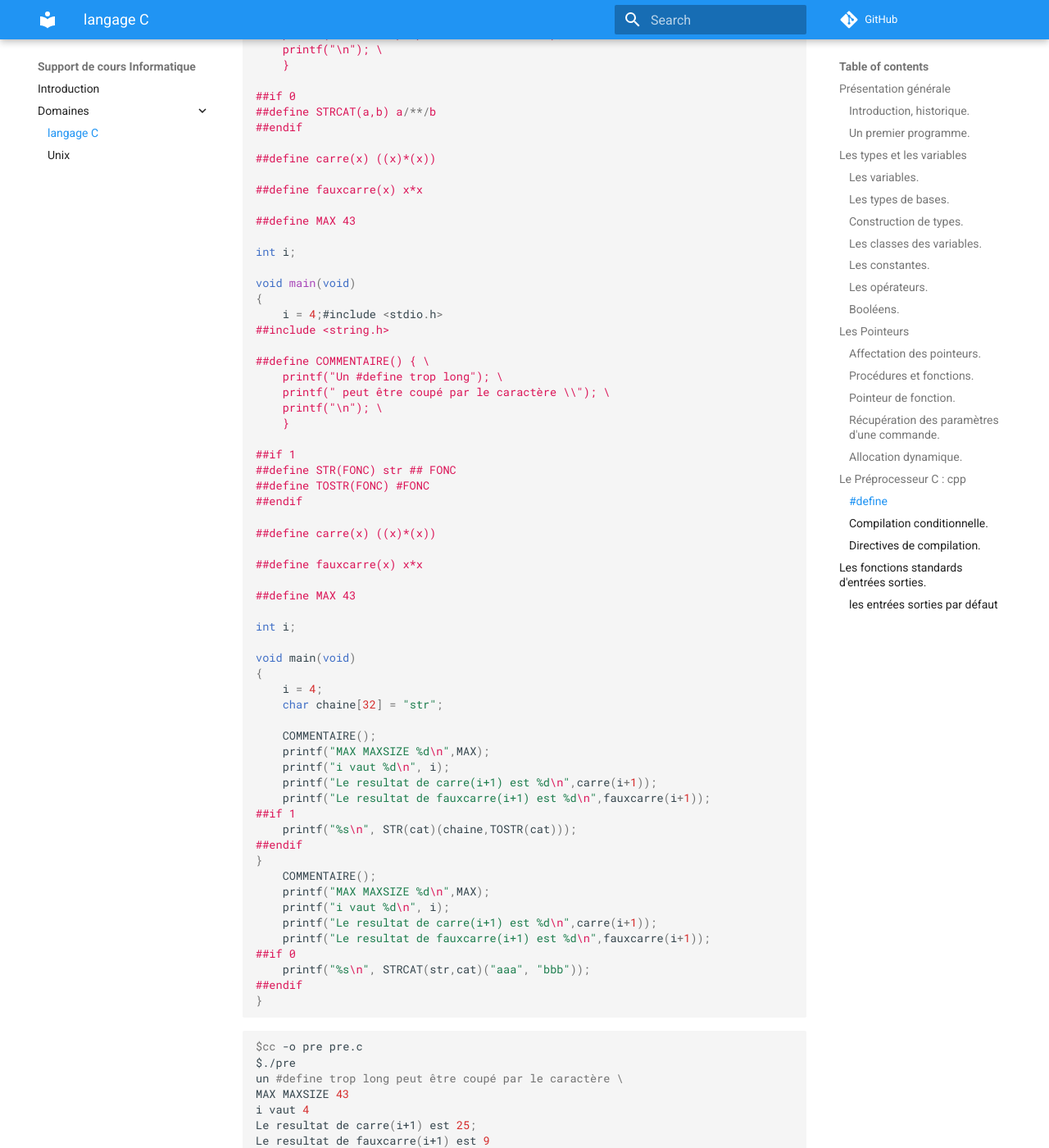
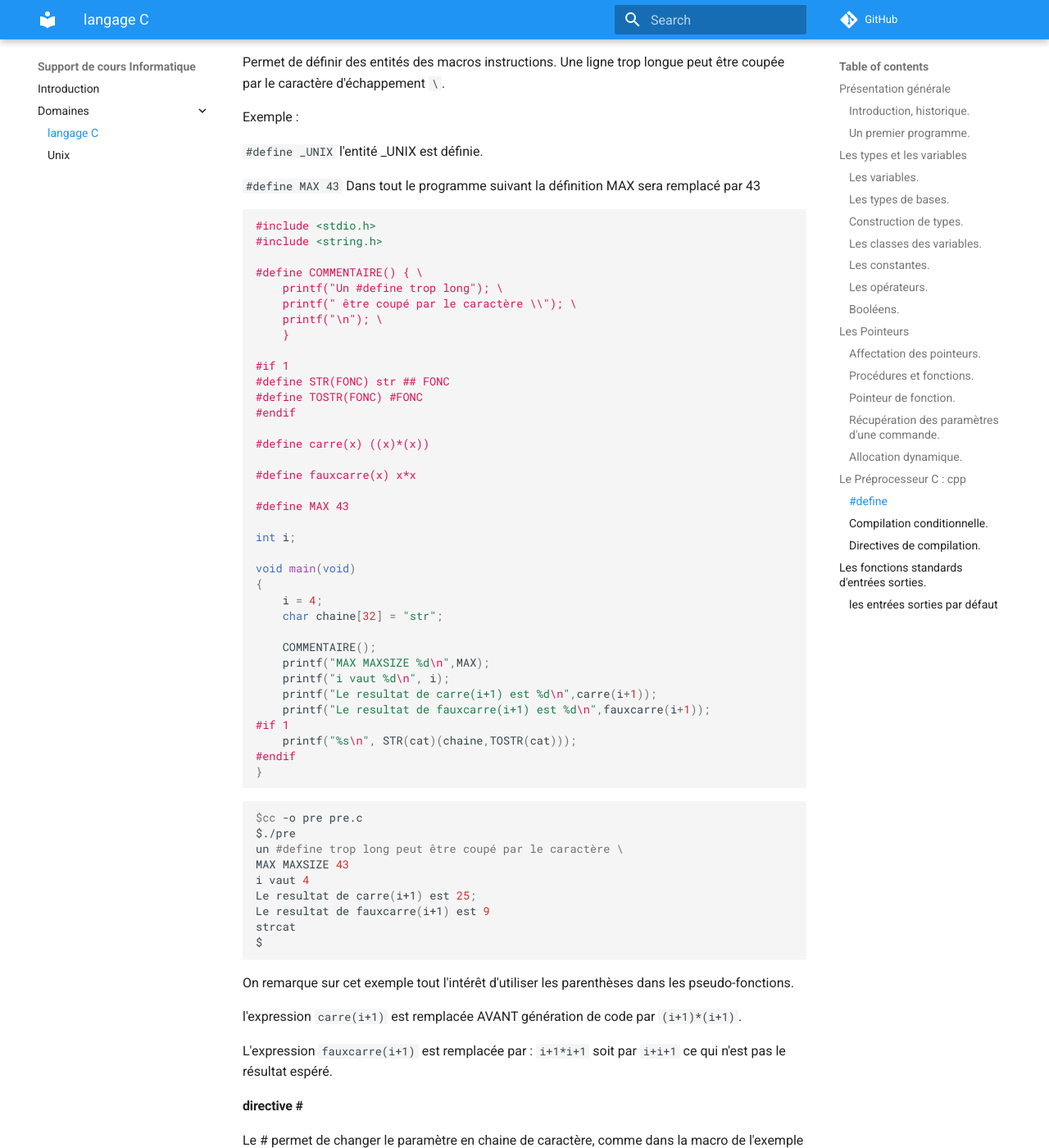
Before and after one commit to eljyw/cours, an MkDocs documentation site: the page built from docs/langC.md, in a window 1280 px wide and 1400 px high, scrolled down 24228 px. Shown: the whole window at 82% size. Built offline with MkDocs 1.6.1 and Material for MkDocs 9.7.7, drawn with Linux system fonts in a browser that asks for light colours; comment, search, counter and statistics services are not loaded; some of the changed text lies outside the part shown.

Commit message:
typo in langC

````diff
--- a/docs/langC.md
+++ b/docs/langC.md
@@ -146,7 +146,7 @@ void main(void)
 
 La taille de ces types (nombre d'octet pris en mémoire) varie suivant les versions. La seule chose qui vous est assuré est que:
 
-char <= short <= int <= long <= float <= double
+**char <= short <= int <= long <= float <= double**
 
 Tous ces types peuvent recevoir le mot clé `unsigned` pour non signé.
 
@@ -271,7 +271,6 @@ struct point {
 } pix;
 
 struct point *p;
-
 ```
 
 La structure a un nom 'point' qui peut être réutiliser dans un programme.
@@ -567,7 +567,7 @@ Exemple :
 
 ```C
 int * p; /* Pointeur sur un entier */
-struct _point * pixptr;/* Pointeur sur un objet de TYPE _point */
+struct _point * pixptr; /* Pointeur sur un objet dont le type est struct _point */
 ```
 
 L'objet pointé par le pointeur 'p' est noté : '\*p' , l'adresse d'un objet 'q' est notée ' &q ';
@@ -577,7 +577,7 @@ Exemple : (sur les versions actuelles peut donner un warning à la compilation,
 
 ```C
 /* $cat demoptr.c */
-##include <stdio.h>
+#include <stdio.h>
 
 void main(void){
 	int i;
@@ -602,9 +602,9 @@ void main(void){
 ```
 
 ```sh
-$cc -o demoptr.e demoptr.c
+$ cc -o demoptr.e demoptr.c
 $
-$demoptr.e
+$ ./demoptr.e
 Valeur du contenu à l'adresse de p est 10
 Ceci est une chaîne.
 Ceci est une chaîne.
@@ -613,15 +613,15 @@ $
 
 Les opérations sur les pointeurs sont :
 
-L'affectation simple : **=**
+- L'affectation simple : **=**
 
-Les opérations arithmétiques : **+** , **-** , **++** , **\--**
+- Les opérations arithmétiques : **+** , **-** , **++** , **\--**
 
-L'indirection : **\*** , **-\>**
+- L'indirection : **\*** , **-\>**
 
-Les conversions de type et le calcul de la taille.
+- Les conversions de type et le calcul de la taille.
 
-Les opérateurs de comparaison.
+- Les opérateurs de comparaison.
 
 ### Affectation des pointeurs.
 
@@ -640,21 +640,23 @@ void main(void)
 ```
 
 ```sh
-$cc -o faux faux.c
-$faux
+$ cc -o faux faux.c
+$ ./faux
 
 Bus error (core dumped)
 $
 
 ```
 
-ATTENTION la différence de type entre les deux membres lors d'une affectation n'est pas traitée comme une erreur fatale mais donne lieu à un 'warning'.
+!!! attention
+    la différence de type entre les deux membres lors d'une affectation
+    n'est pas traitée comme une erreur fatale mais donne lieu à un 'warning'.
 
 Exemple :
 
 ```C
 /* $cat demoptr2.c */
-##include <stdio.h>
+#include <stdio.h>
 
 void main(void)
 {
@@ -680,7 +682,7 @@ void main(void)
 }
 ```
 
-La règle à appliquer est de toujours écrire des expressions homogènes pour éviter les warnings, de plus l'on sait ce que l'on fait !!!! (En principe.)
+La règle à appliquer est de toujours écrire des expressions homogènes pour éviter les warnings, de plus l'on sait ce que l'on fait !!!! (En principe)
 
 #### Les pointeurs et les chaînes de caractères.
 
@@ -693,7 +695,7 @@ Exemple :
 ```C
 /* $cat demoptr3.c */
 
-##include <stdio.h>
+#include <stdio.h>
 
 char *p,c;
 int i;
@@ -721,15 +723,15 @@ Regardons la dernière expression de plus prés :
 On peut construire une chaîne de caractères de différentes manières:
 
 - En utilisant les guillemets, la caractère de fin de chaîne (NULL) est automatiquement rajouté.
-- En remplissant \"à la main\" les zones d'un tableau.
-- En utilisant des fonctions de la bibliothèque standard du C tel que strcpy, strcat \...
+- En remplissant *à la main* les zones d'un tableau.
+- En utilisant des fonctions de la bibliothèque standard du C tel que `strcpy()`, `strcat()` \...
 
 Exemple:
 
 ```C
 /* $cat chaine.c */
-##include <stdio.h>
-##include <string.h>
+#include <stdio.h>
+#include <string.h>
 
 void main(void)
 {
@@ -768,23 +771,23 @@ $
 ```
 
 
-
 ### Procédures et fonctions.
-
 
 En C il n'y a pas de différence entre une procédure et une fonction, par défaut une fonction retourne un entier. Une procédure étant une fonction qui ne retourne pas de valeur.
 
 Une fonction peut également retourner l'un des types de base ou un pointeur.
 
-Attention dans une fonction les variables sont de classe 'auto' c'est à dire dynamique. En fait elles sont allouées dans la pile et disparaissent après l'exécution de la fonction.
+!!! attention
+    Dans une fonction les variables sont par défaut de classe 'auto', c'est à dire dynamique.
+    En fait elles sont allouées dans la pile et **disparaissent** après l'exécution de la fonction.
 
-En C Les paramètres d'un fonction sont TOUS passés par valeurs. Si l'on veut passer des paramètres par référence il est nécessaire de passer l'adresse de la variable.
+En C les paramètres d'une fonction sont **tous** passés par valeurs. Si l'on veut passer des paramètres par référence il est nécessaire de passer l'adresse de la variable.
 
 Exemple :
 
 ```C
 /* $cat para.c*/
-##include <stdio.h>
+#include <stdio.h>
 /* La fonction swap1 ne marche pas */
 void swap1(int a,int b)
 {
@@ -881,7 +886,7 @@ Exemple:
 
 ```C
 /* cat litarg.c */
-##include <stdio.h>
+#include <stdio.h>
 void main(int argc,char ** argv)
 {
 	int i;
@@ -892,24 +897,25 @@ void main(int argc,char ** argv)
 
 ```sh
 $cc -o arg litarg.c
-$arg bonjour cc -o argument
+$ ./arg bonjour cc -o argument
 Argument n° 0 est arg
 Argument n° 1 est bonjour
 Argument n° 2 est cc
 Argument n° 3 est -o
 Argument n° 4 est argument
 $
-$arg
+$ ./arg
 Argument n° 0 est arg
 $
 ```
 
 On remarque qu'un programme possède au moins un argument : le nom du programme.
 
-NOTE : Si vous travaillez sous UNIX Essayer 'arg \*' cela vous donnera la liste des fichiers sous votre directory courante.
+!!! note
+    Si vous travaillez sous UNIX Essayer 'arg \*' cela vous donnera la liste des fichiers sous votre directory courante.
 
 ```sh
-$arg *.c
+$ ./arg *.c
 Argument n° 0 est arg
 Argument n° 1 est lit_arg.c
 Argument n° 2 est foncptr.c
@@ -1108,73 +1115,42 @@ Exemple :
 `#define MAX 43` Dans tout le programme suivant la définition MAX sera remplacé par 43
 
 ```C
-/* $cat pre.c */
-##include <stdio.h>
 
-##define COMMENTAIRE() { \
+#include <stdio.h>
+#include <string.h>
+
+#define COMMENTAIRE() { \
     printf("Un #define trop long"); \
     printf(" être coupé par le caractère \\"); \
     printf("\n"); \
     }
 
-##if 0
-##define STRCAT(a,b) a/**/b
-##endif
+#if 1
+#define STR(FONC) str ## FONC
+#define TOSTR(FONC) #FONC
+#endif
 
-##define carre(x) ((x)*(x))
+#define carre(x) ((x)*(x))
 
-##define fauxcarre(x) x*x
+#define fauxcarre(x) x*x
 
-##define MAX 43
-
-int i;
-
-void main(void)
-{
-	i = 4;#include <stdio.h>
-##include <string.h>
-
-##define COMMENTAIRE() { \
-    printf("Un #define trop long"); \
-    printf(" peut être coupé par le caractère \\"); \
-    printf("\n"); \
-    }
-
-##if 1
-##define STR(FONC) str ## FONC
-##define TOSTR(FONC) #FONC
-##endif
-
-##define carre(x) ((x)*(x))
-
-##define fauxcarre(x) x*x
-
-##define MAX 43
+#define MAX 43
 
 int i;
 
 void main(void)
 {
 	i = 4;
-    char chaine[32] = "str";
+	char chaine[32] = "str";
 
 	COMMENTAIRE();
 	printf("MAX MAXSIZE %d\n",MAX);
-    printf("i vaut %d\n", i);
+	printf("i vaut %d\n", i);
 	printf("Le resultat de carre(i+1) est %d\n",carre(i+1));
 	printf("Le resultat de fauxcarre(i+1) est %d\n",fauxcarre(i+1));
-##if 1
-    printf("%s\n", STR(cat)(chaine,TOSTR(cat)));
-##endif
-}
-	COMMENTAIRE();
-	printf("MAX MAXSIZE %d\n",MAX);
-    printf("i vaut %d\n", i);
-	printf("Le resultat de carre(i+1) est %d\n",carre(i+1));
-	printf("Le resultat de fauxcarre(i+1) est %d\n",fauxcarre(i+1));
-##if 0
-    printf("%s\n", STRCAT(str,cat)("aaa", "bbb"));
-##endif
+#if 1
+	printf("%s\n", STR(cat)(chaine,TOSTR(cat)));
+#endif
 }
 ```
 
@@ -1190,19 +1166,19 @@ strcat
 $
 ```
 
-On remarque sur cet exemple tout l'intérêt d'utiliser lesparenthèses dans les pseudo-fonctions.
+On remarque sur cet exemple tout l'intérêt d'utiliser les parenthèses dans les pseudo-fonctions.
 
-l'expression `carre(i+1)` est remplacé AVANT génération de code par `(i+1)*(i+1)`
+l'expression `carre(i+1)` est remplacée AVANT génération de code par `(i+1)*(i+1)`.
 
-L'expression `fauxcarre(i+1)` est remplacé par : `i+1*i+1` soit par `i+i+1` ce qui n'est pas le résultat espéré
+L'expression `fauxcarre(i+1)` est remplacée par : `i+1*i+1` soit par `i+i+1` ce qui n'est pas le résultat espéré.
 
-#### directive #
+#### directive \#
 
 Le # permet de changer le paramètre en chaine de caractère, comme dans la macro de l'exemple précédent `TOSTR()`.
 
-#### directive ##
+#### directive \#\#
 
-le ## permet la concaténation de 2 mots, comme la macro `STR()`de l'exemple précèdent.
+le ## permet la concaténation de 2 mots, comme la macro `STR()`de l'exemple précédent.
 
 Ces deux directives permettent de faire du pseudo objet, ou de simplifier des définitions laborieuses.
 
@@ -1241,11 +1218,11 @@ Deux : _UNIX n'est pas défini
 $
 ```
 
-\#undef permet de supprimer une 'variable' précédemment définie.
+`#undef` permet de supprimer une 'variable' précédemment définie.
 
-\#ifdef équivalent à if
+`#ifdef` équivalent à if
 
-\#else équivalent à else
+`#else` équivalent à else
 
 ### Directives de compilation.
 
@@ -1254,8 +1231,8 @@ La directive '\#include' permet d'inclure des fichiers.
 Exemple :
 
 ```C
-##include <stdio.h>
-##include "myinclude.h"
+#include <stdio.h>
+#include "myinclude.h"
 ```
 
 Les noms de fichiers entre \< et \> seront cherchés dans le répertoire par défaut du système, sur UNIX dans le répertoire `/usr/include`
@@ -1283,11 +1260,12 @@ Les fonctions f\... travaillent avec un pointeur sur le descripteur de fichier,
 
 TROIS Fichiers sont ouverts par défaut :
 
-stdin : entrée standard (clavier par défaut)
+**stdin** : entrée standard (clavier par défaut)
 
-stdout : sortie standard (écran par défaut)
+**stdout** : sortie standard (écran par défaut)
 
-stderr : sortie standard (erreur (écran par défaut)
+**stderr** : sortie standard (erreur (écran par défaut)
+
 
 Ils occupent respectivement les numéros de descripteur 0,1 et 2.
 
````
Also changed, not shown: other parts of docs/langC.md (+21 -15 lines), 1 other file.
